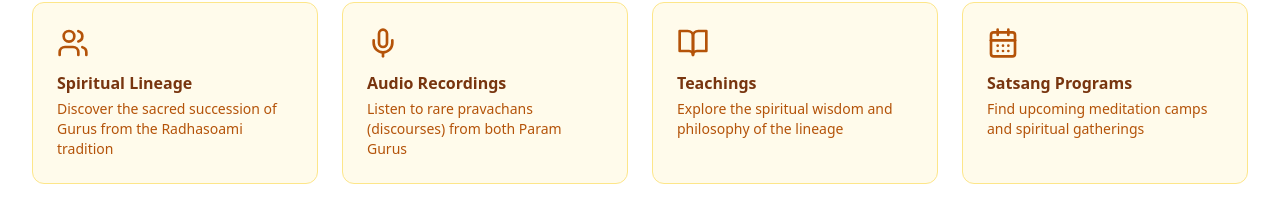
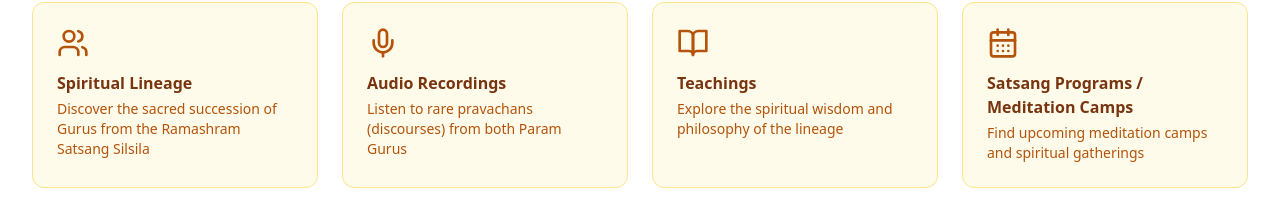
Before and after one commit to pravenpurohit/20260123_23Jan26_ParamGuru, a React (Vite) app: page / in a window 1280 px wide. Shown: the part 506-715 px from the top of the page. Built offline with nearby package versions, Linux system fonts and the light colour scheme.

Commit message:
corrected radhaswami to ramashram satsang

```diff
--- a/src/pages/Home.tsx
+++ b/src/pages/Home.tsx
@@ -5,7 +5,7 @@ import { upcomingEvents } from '../data/pravachans';
 const exploreLinks = [
   {
     title: 'Spiritual Lineage',
-    description: 'Discover the sacred succession of Gurus from the Radhasoami tradition',
+    description: 'Discover the sacred succession of Gurus from the Ramashram Satsang Silsila',
     href: '/lineage',
     icon: Users,
   },
@@ -22,7 +22,7 @@ const exploreLinks = [
     icon: BookOpen,
   },
   {
-    title: 'Satsang Programs',
+    title: 'Satsang Programs / Meditation Camps',
     description: 'Find upcoming meditation camps and spiritual gatherings',
     href: '/programs',
     icon: CalendarDays,
```
